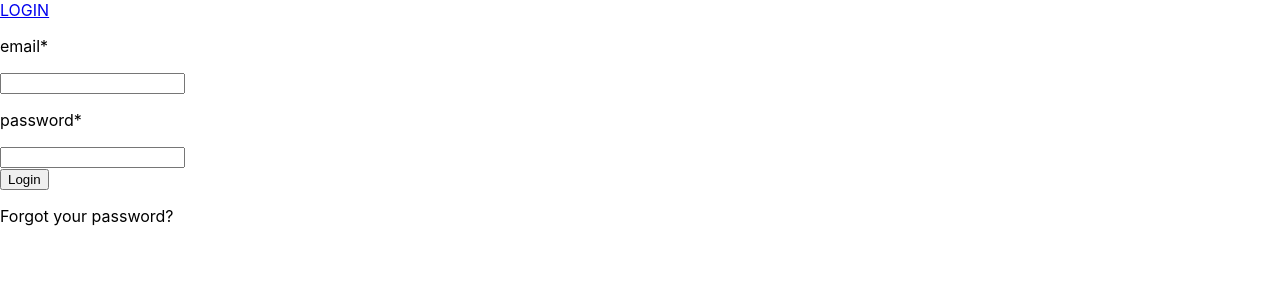
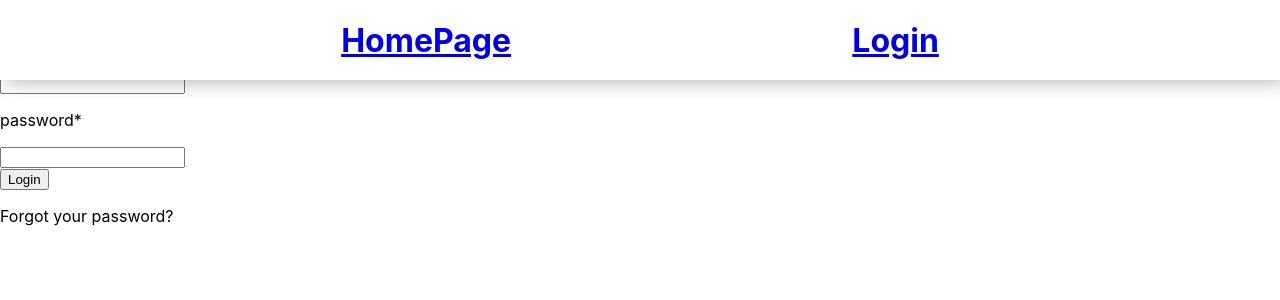
Before and after one commit to study-buddy-app/study-buddy-website, a React (Create React App) app: page /#/Studentauth in a window 1280 px wide. Shown: the top 300 px of the page. Built offline with nearby package versions, Linux system fonts and the light colour scheme.

Commit message:
made a  header skeleton

```diff
--- a/src/App.js
+++ b/src/App.js
@@ -1,10 +1,11 @@
 import routes from './routes'
 import './App.css';
-
+import Header from './components/header/Header'
 
 function App() {
   return (
     <div className="App">
+      <Header/>
       {routes}
     </div>
   );
--- a/src/components/header/Header.css
+++ b/src/components/header/Header.css
@@ -0,0 +1,12 @@
+header{
+    display: flex;
+    justify-content: space-evenly;
+    align-items: center;
+    flex-direction: row;
+    width: 100%;
+    height: 10vh;
+    background-color:white;
+    box-shadow: 5px 0 20px rgba(0, 0, 0, 0.35);
+    position: fixed;
+    z-index: 1;
+}
--- a/src/components/header/Header.js
+++ b/src/components/header/Header.js
@@ -0,0 +1,13 @@
+import {Link, withRouter} from 'react-router-dom'
+import '../header/Header.css'
+
+
+const Header = () => {
+    return (
+    <header>
+            <Link to='/'><h1>HomePage</h1></Link>
+            <Link to='/Studentauth'><h1>Login</h1></Link>
+  </header>)
+}
+
+    export default withRouter(Header)
--- a/src/components/studentAuth/Studentauth.js
+++ b/src/components/studentAuth/Studentauth.js
@@ -1,5 +1,6 @@
 import {useState} from 'react'
 import { Link}  from 'react-router-dom';
+
 
 const Studentauth = () => {
     const [email, setEmail] = useState('')
```
